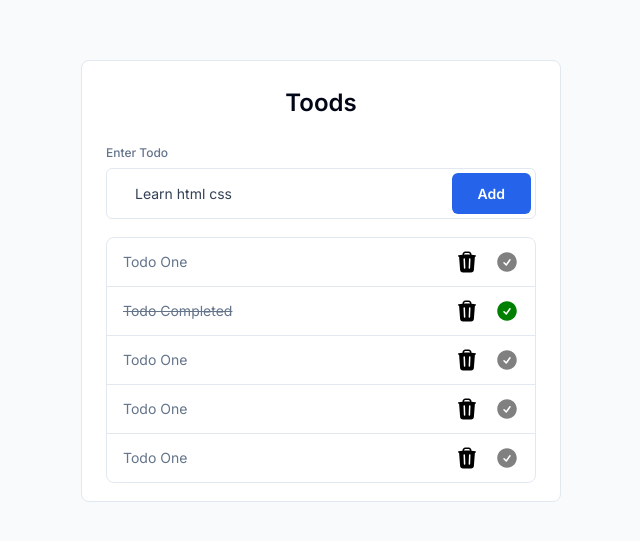
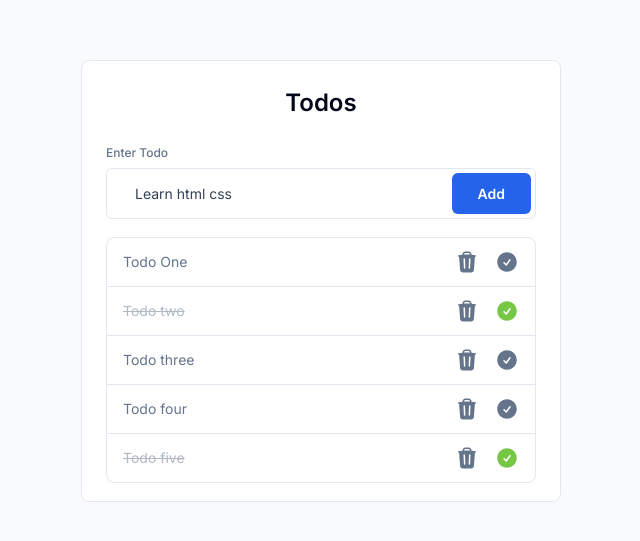
Before and after one commit to Mkjakhar/my-todo, a React (Vite) app: page / in a window 1280 px wide. Shown: the part 119-660 px from the top of the page, without its empty margins (319-959 px from the left). Built offline with nearby package versions, Linux system fonts and the light colour scheme.

Commit message:
issues resolved

```diff
--- a/src/App.css
+++ b/src/App.css
@@ -66,3 +66,15 @@
 .checked_list .tick path {
   fill: #76c745;
 }
+
+.check-icon {
+  color: #64748b;
+  transition: linear 150ms;
+}
+
+.check-icon:hover {
+  opacity: 0.6;
+}
+.checked-icon {
+  color: #76c745;
+}
--- a/src/components/TodoDataLists.tsx
+++ b/src/components/TodoDataLists.tsx
@@ -1,43 +1,44 @@
-import React from "react";
+import { TrashIcon, CheckCircleIcon } from "@heroicons/react/24/solid";
 
-interface TodoData {
-  para: string;
-  styleList: string;
-  deleteIcon: React.ReactNode;
-  tickIcon: React.ReactNode;
+interface TodoDataListsProps {
+  tittle: string;
+  id: string;
+  isCompleted: boolean;
 }
 
-interface TodoDataListsProps {
-  value: TodoData;
-}
-
-const TodoDataLists: React.FC<TodoDataListsProps> = ({ value }) => {
+const TodoDataLists = ({ tittle, id, isCompleted }: TodoDataListsProps) => {
   const completeTask = () => {
-    console.log("task done");
+    console.log("task done", id);
   };
-
   const deleteTask = () => {
-    console.log("delete task");
+    console.log("delete task", id);
   };
-
   return (
-    <div
-      className={`w-100 todo_list px-3 d-flex d-lg-flex align-items-center justify-content-between overflow-hidden ${value.styleList}`}
-    >
-      <p className="todo_para mb-0 fw-regular">{value.para}</p>
+    <div className="w-100 todo_list px-3 d-flex d-lg-flex align-items-center justify-content-between overflow-hidden">
+      <p
+        className={`todo_para mb-0 fw-regular ${
+          isCompleted ? "opacity-50" : ""
+        }`}
+        style={{ textDecoration: isCompleted ? "line-through" : "unset" }}
+      >
+        {tittle}
+      </p>
       <div>
         <button onClick={deleteTask} className="border-0 bg-transparent p-0">
-          {value.deleteIcon}
+          <TrashIcon className="check-icon" height={24} width={24} />
         </button>
         <button
           onClick={completeTask}
           className="border-0 bg-transparent p-0 ms-3"
         >
-          {value.tickIcon}
+          <CheckCircleIcon
+            className={`check-icon ${isCompleted ? "checked-icon" : ""}`}
+            height={24}
+            width={24}
+          />
         </button>
       </div>
     </div>
   );
 };
-
 export default TodoDataLists;
--- a/src/components/TodoList.tsx
+++ b/src/components/TodoList.tsx
@@ -1,8 +1,8 @@
 import React, { useState, ChangeEvent } from "react";
-import TodoListTwo from "./TodoListTwo";
+import TodoDataLists from "./TodoDataLists";
 
 const TodoList: React.FC = () => {
-  const [todoInput, setTodoInput] = useState<string>("");
+  const [todoInput, setTodoInput] = useState("");
 
   const handleInput = (event: ChangeEvent<HTMLInputElement>) => {
     setTodoInput(event.target.value);
@@ -14,7 +14,7 @@ const TodoList: React.FC = () => {
     <div className="min-vh-100 d-flex align-items-center justify-content-center todo_bg">
       <div className="container">
         <div className="todo_box mx-auto w-100 px-4 rounded_8">
-          <h1 className="todo_heading fw-semibold text-center">Toods</h1>
+          <h1 className="todo_heading fw-semibold text-center">Todos</h1>
           <h3 className="sub_heading fw-medium mb-2">Enter Todo</h3>
           <form
             onSubmit={addTask}
@@ -36,11 +36,11 @@ const TodoList: React.FC = () => {
             </button>
           </form>
           <div className="list_box rounded_8">
-            <TodoListTwo id="as" isCompleted={false} tittle="Todo One" />
-            <TodoListTwo id="ad" isCompleted={true} tittle="Todo Completed" />
-            <TodoListTwo id="as" isCompleted={false} tittle="Todo One" />
-            <TodoListTwo id="as" isCompleted={false} tittle="Todo One" />
-            <TodoListTwo id="as" isCompleted={false} tittle="Todo One" />
+            <TodoDataLists id="1" isCompleted={false} tittle="Todo One" />
+            <TodoDataLists id="2" isCompleted={true} tittle="Todo two" />
+            <TodoDataLists id="3" isCompleted={false} tittle="Todo three" />
+            <TodoDataLists id="4" isCompleted={false} tittle="Todo four" />
+            <TodoDataLists id="5" isCompleted={true} tittle="Todo five" />
             {/* {todoData.map((val, i) => (
               <TodoDataLists value={val} key={i} />
             ))} */}
--- a/src/components/TodoListTwo.tsx
+++ b/src/components/TodoListTwo.tsx
@@ -8,11 +8,11 @@ interface TodoData {
 
 const TodoListTwo = ({ tittle, id, isCompleted }: TodoData) => {
   const completeTask = () => {
-    console.log("task done");
+    console.log("task done", id);
   };
 
   const deleteTask = () => {
-    console.log("delete task");
+    console.log("delete task", id);
   };
 
   return (
@@ -27,19 +27,13 @@ const TodoListTwo = ({ tittle, id, isCompleted }: TodoData) => {
       </p>
       <div>
         <button onClick={deleteTask} className="border-0 bg-transparent p-0">
-          <TrashIcon
-            onClick={() => console.log(id)}
-            height={24}
-            width={24}
-            className=""
-          />
+          <TrashIcon height={24} width={24} />
         </button>
         <button
           onClick={completeTask}
           className="border-0 bg-transparent p-0 ms-3"
         >
           <CheckCircleIcon
-            onClick={() => console.log(id)}
             height={24}
             width={24}
             style={{ color: isCompleted ? "green" : "gray" }}
```
